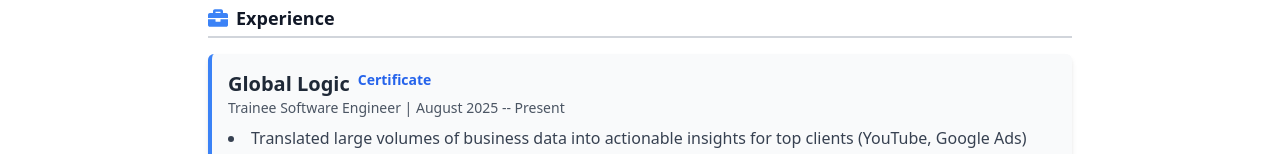
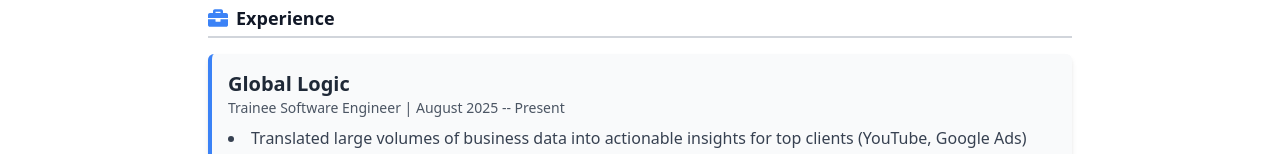
Before and after one commit to sivakrishna1023/Siva-Krishna, a React (Vite) app: page / in a window 1280 px wide. Shown: the part 484-638 px from the top of the page. Built offline with nearby package versions, Linux system fonts and the light colour scheme.

Commit message:
Fix conditional rendering for company labels

```diff
--- a/src/App.jsx
+++ b/src/App.jsx
@@ -488,7 +488,7 @@
                   >
                     {
                       exp.company==="Xchange"? "WebSite" :
-                        exp.company!=="Tutcart" ? "Certificate" : ""
+                        (exp.company!=="Tutcart" && exp.company!=="Global Logic") ? "Certificate" : ""
                     }
                   </a>
                 </h3>
```
